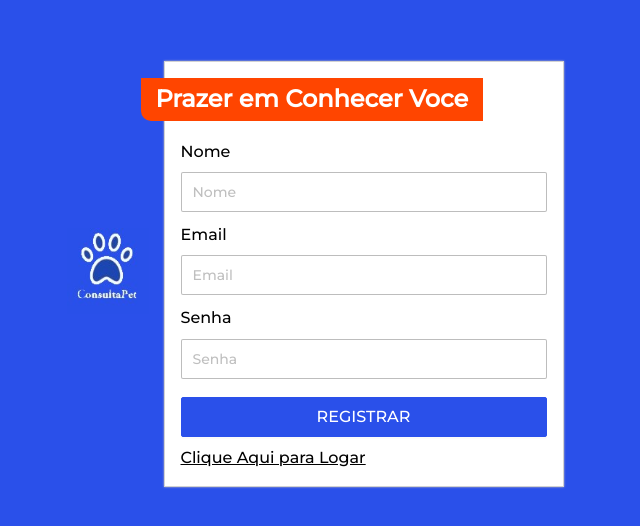
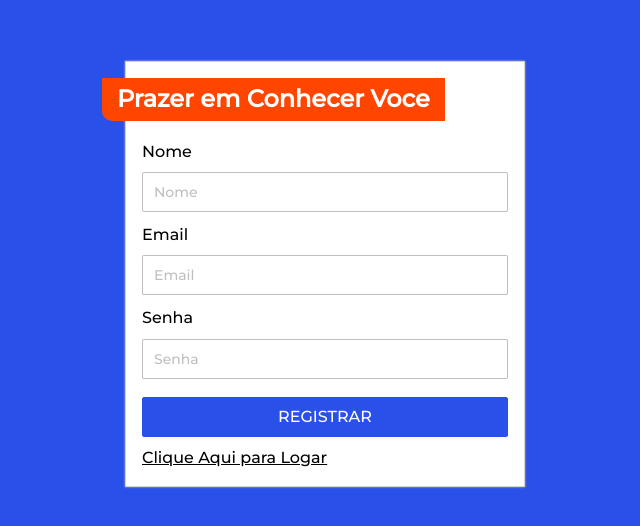
Before and after one commit to ber9795/ConsultaPet, a React (Create React App) app in the folder client/: page /register in a window 1280 px wide. Shown: the part 126-652 px from the top of the page, without its empty margins (315-955 px from the left). Built offline with nearby package versions, Linux system fonts and the light colour scheme.

Commit message:
Login CSS adjustment

```diff
--- a/client/src/pages/Register.js
+++ b/client/src/pages/Register.js
@@ -31,7 +31,6 @@ function Register() {
   return (
 
     <div className="authentication">
-    <img className='logo' src='Logo.jpeg' />
       <div className="authentication-form card p-3">
 
 
```
